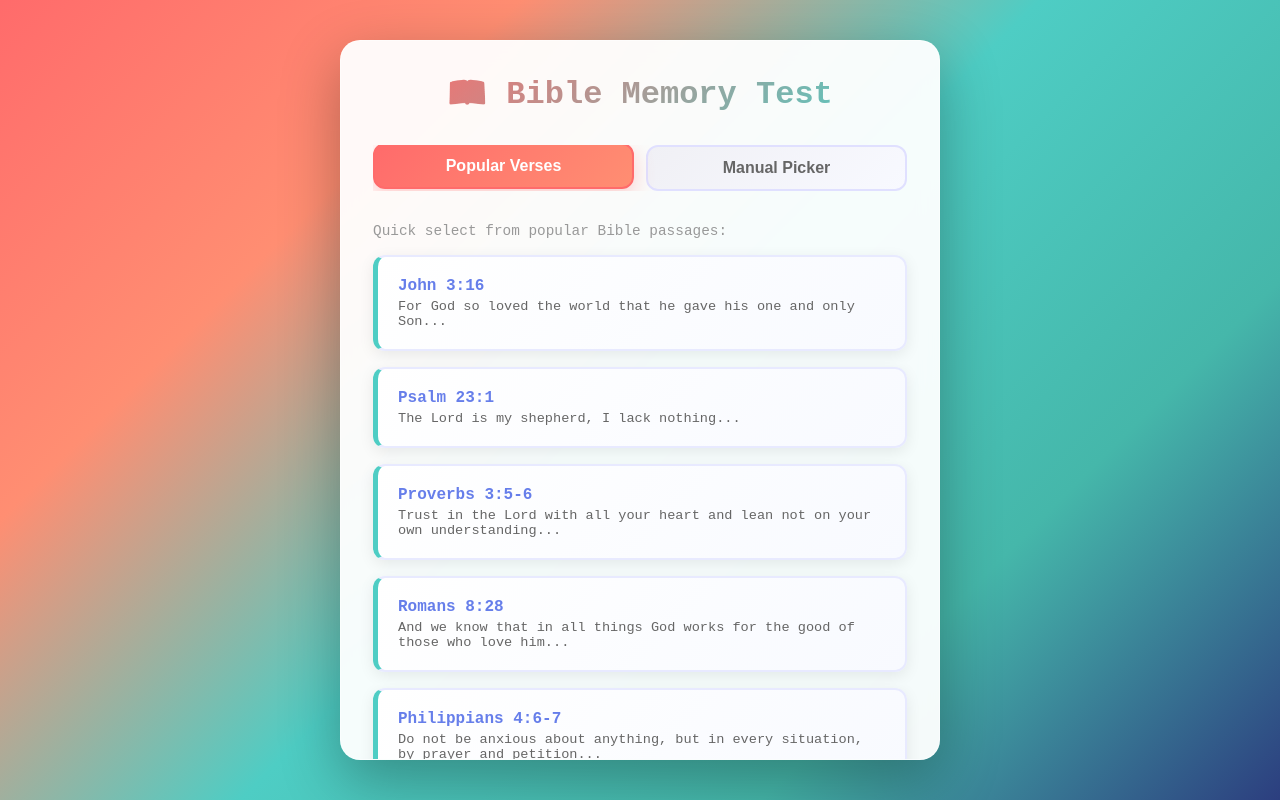
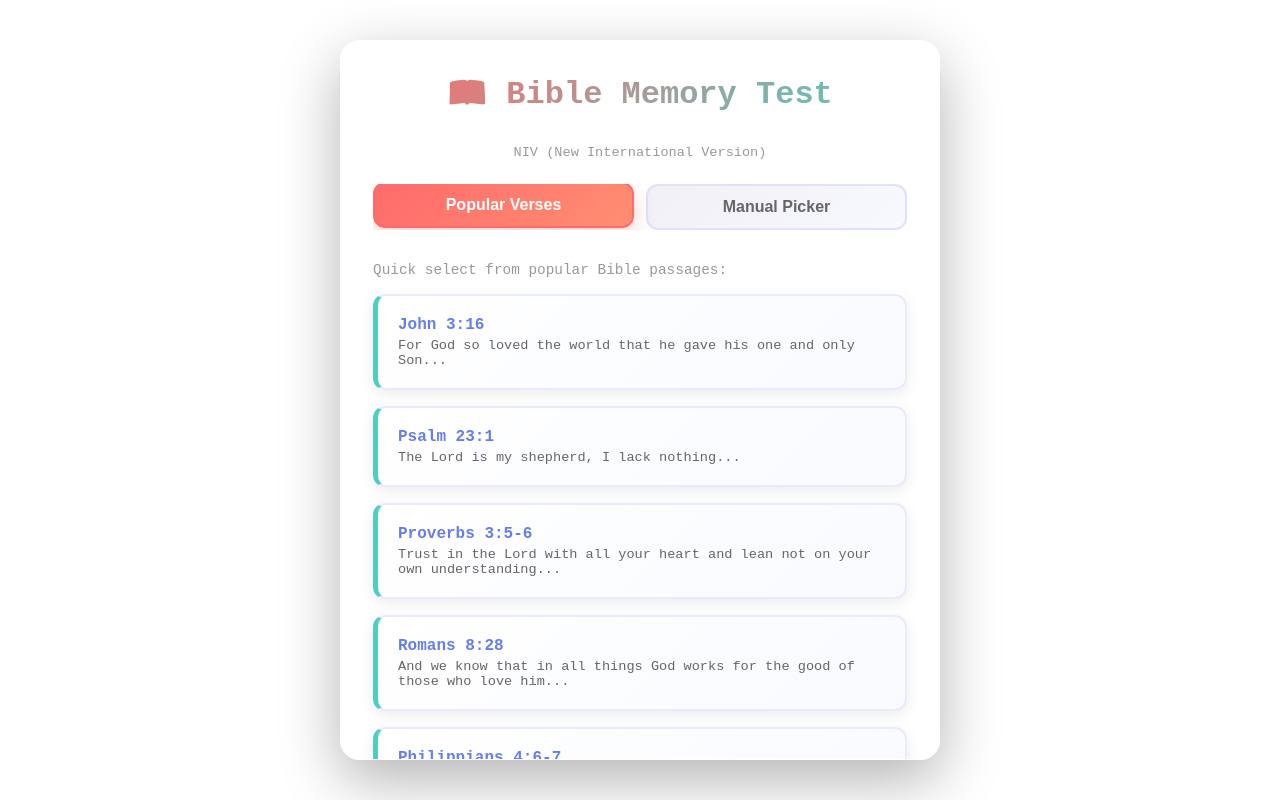
Before and after one commit to RonaldMariah/bible-memory-test, a React (Vite) app: page / in a window 1280 px wide. Built offline with nearby package versions, Linux system fonts and the light colour scheme.

Commit message:
colors and bible version

```diff
--- a/src/App.jsx
+++ b/src/App.jsx
@@ -18,6 +18,9 @@ function App() {
   return (
     <div className="container">
       <h1>📖 Bible Memory Test</h1>
+      <p style={{ textAlign: 'center', color: '#999', fontSize: '0.85rem', marginBottom: '1.5rem', fontWeight: '500' }}>
+        NIV (New International Version)
+      </p>
 
       {!selectedVerse ? (
         <>
--- a/src/index.css
+++ b/src/index.css
@@ -12,7 +12,6 @@ body {
   font-family: 'Courier New', Courier, monospace;
   -webkit-font-smoothing: antialiased;
   -moz-osx-font-smoothing: grayscale;
-  background: linear-gradient(135deg, #FF6B6B 0%, #FF8E72 25%, #4ECDC4 50%, #45B7AA 75%, #2C3E7F 100%);
   min-height: 100vh;
   color: #333;
 }
```
